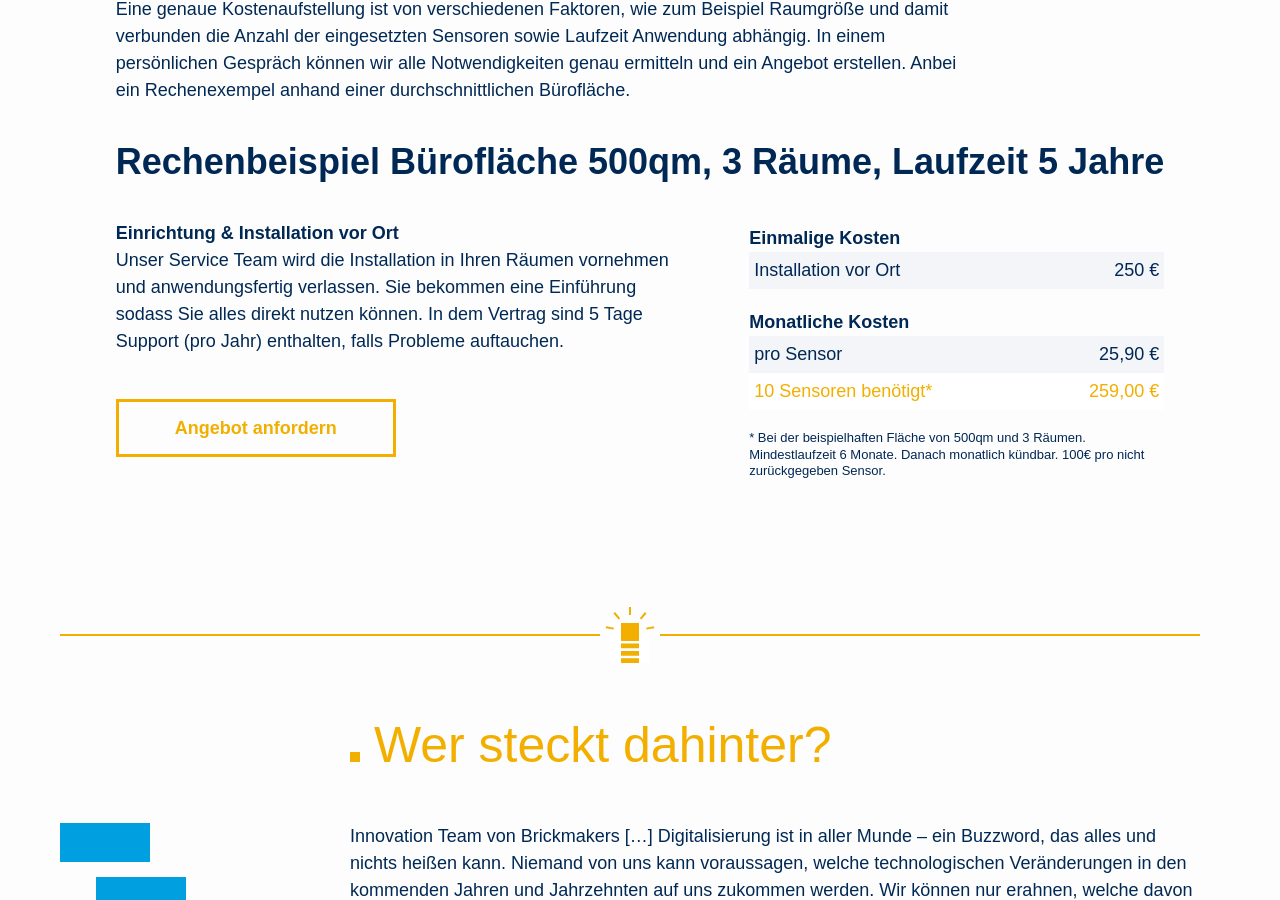
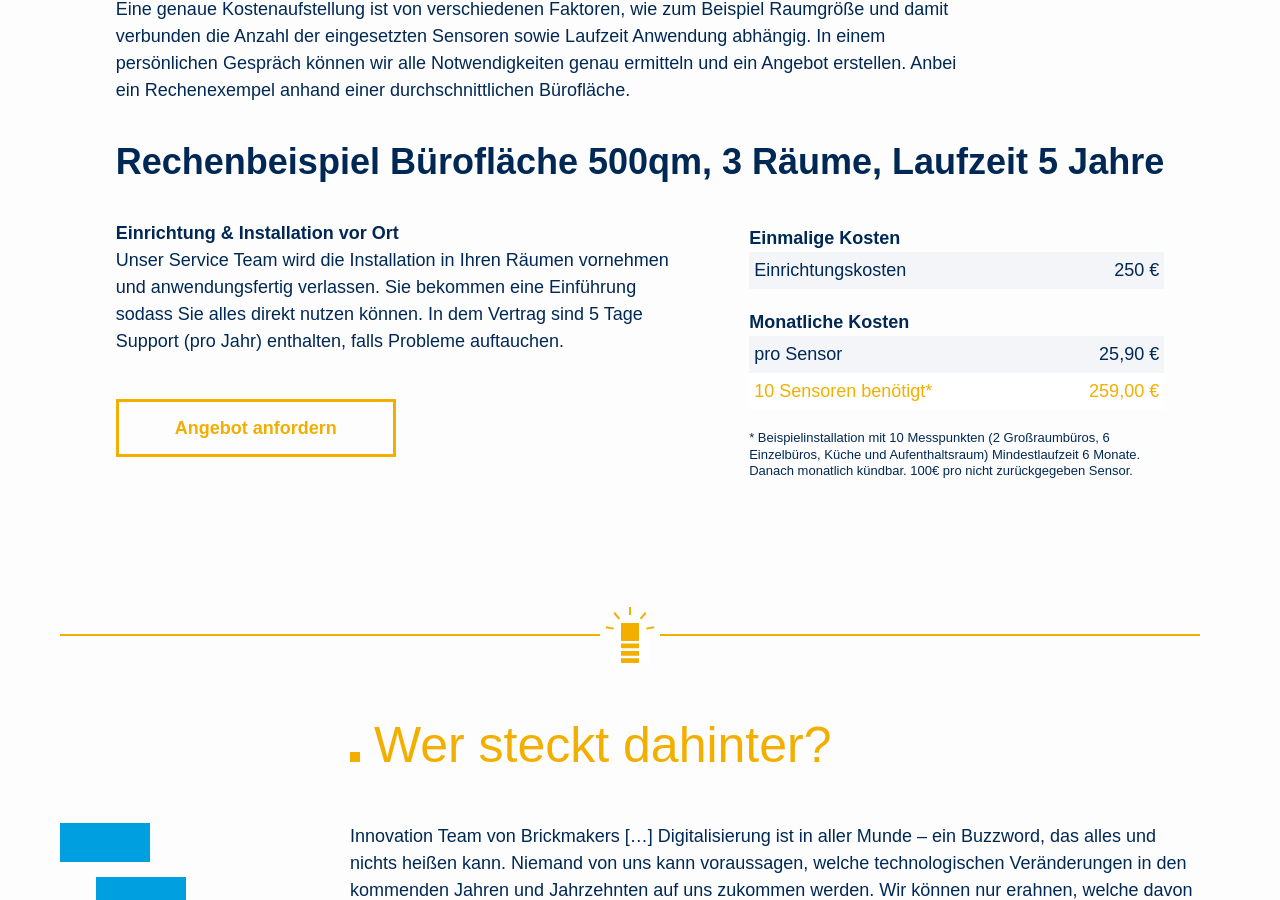
Before and after one commit to BrickmakersGmbH/smartbricks-website, a Jekyll site: the page built from index.html, in a window 1280 px wide and 900 px high, scrolled down 4206 px. Built offline with Jekyll 4.4.1, drawn with Linux system fonts in a browser that asks for light colours; some web fonts are replaced.

Commit message:
Update what-does-the-airtracker-cost.html

```diff
--- a/_includes/what-does-the-airtracker-cost.html
+++ b/_includes/what-does-the-airtracker-cost.html
@@ -30,7 +30,7 @@
         <div class="secondContainer">
           <div class="costContainer">
             <p class="bm18blue600">Einmalige Kosten</p>
-              {% include hardware-cost.html text="Installation vor Ort" price="250 €" text-class="bm18blue400" color="#f3f5f8" %}
+              {% include hardware-cost.html text="Einrichtungskosten" price="250 €" text-class="bm18blue400" color="#f3f5f8" %}
           </div>
           <div class="costContainer">
             <p class="bm18blue600">Monatliche Kosten</p>
@@ -40,7 +40,7 @@
             text-class="bm18amber400" color="#ffffff" %}
           </div>
           <p class="bm13blue400">
-            * Bei der beispielhaften Fläche von 500qm und 3 Räumen.
+            * Beispielinstallation mit 10 Messpunkten (2 Großraumbüros, 6 Einzelbüros, Küche und Aufenthaltsraum)
             Mindestlaufzeit 6 Monate. Danach monatlich kündbar. 100€ pro nicht
             zurückgegeben Sensor.
           </p>
```
